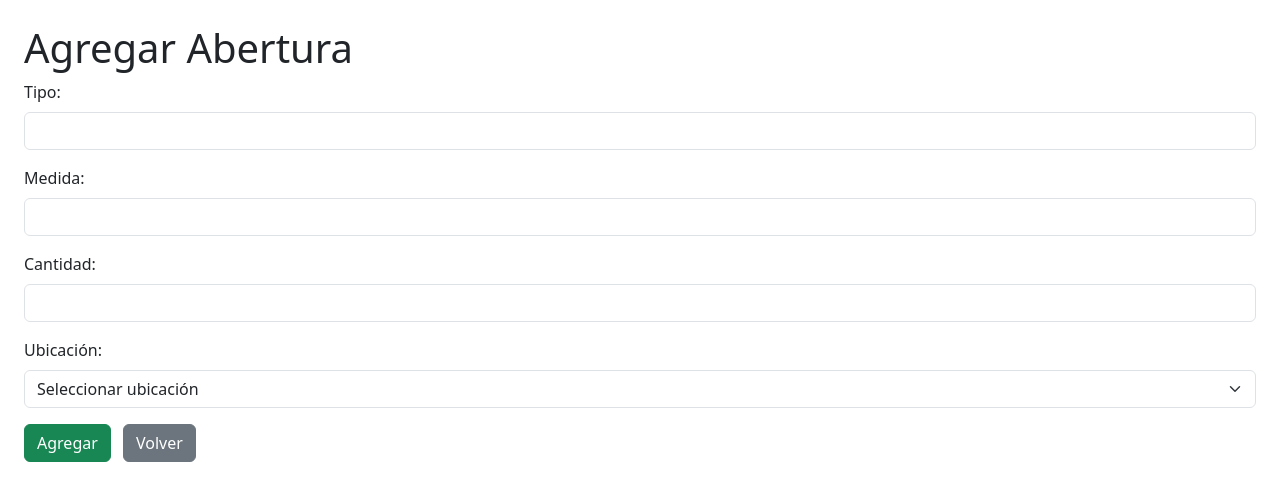
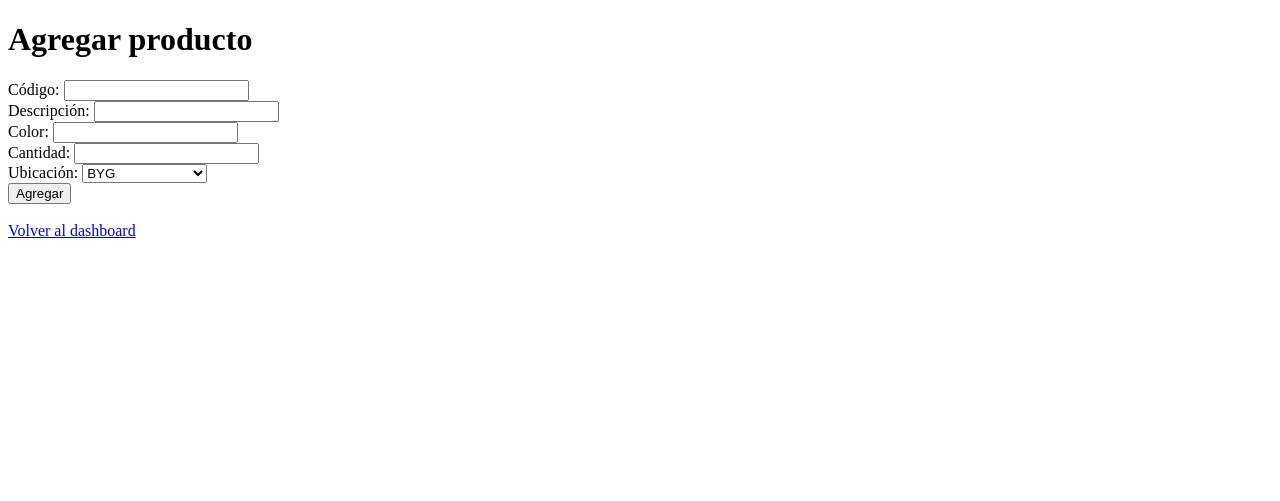
Before and after one commit to CarolinaMercado184/stockAberturas-, a Python web app: template templates/agregar.html in a window 1280 px wide. Shown: the top 501 px of the page. Run offline with Jinja, Linux system fonts and the light colour scheme; the template is opened without the code that fills it, so the values that code supplies are empty.

Commit message:
Update agregar.html

```diff
--- a/templates/agregar.html
+++ b/templates/agregar.html
@@ -1,44 +1,36 @@
 <!DOCTYPE html>
-<html>
+<html lang="es">
 <head>
-    <title>Agregar Abertura</title>
-    <link rel="stylesheet" href="https://cdn.jsdelivr.net/npm/bootstrap@5.3.0/dist/css/bootstrap.min.css">
+    <meta charset="UTF-8">
+    <title>Agregar Producto</title>
 </head>
-<body class="p-4">
-    <h1>Agregar Abertura</h1>
+<body>
+    <h1>Agregar producto</h1>
 
-    {% if error %}
-        <div class="alert alert-danger">{{ error }}</div>
-    {% endif %}
+    <form action="/agregar" method="post">
+        <label for="codigo">Código:</label>
+        <input type="text" name="codigo" required><br>
 
-    <form method="post" action="/agregar" class="mb-3">
-        <div class="mb-3">
-            <label for="tipo" class="form-label">Tipo:</label>
-            <input type="text" name="tipo" id="tipo" class="form-control" required>
-        </div>
+        <label for="descripcion">Descripción:</label>
+        <input type="text" name="descripcion" required><br>
 
-        <div class="mb-3">
-            <label for="medida" class="form-label">Medida:</label>
-            <input type="text" name="medida" id="medida" class="form-control" required>
-        </div>
+        <label for="color">Color:</label>
+        <input type="text" name="color" required><br>
 
-        <div class="mb-3">
-            <label for="cantidad" class="form-label">Cantidad:</label>
-            <input type="number" name="cantidad" id="cantidad" class="form-control" required>
-        </div>
+        <label for="cantidad">Cantidad:</label>
+        <input type="number" name="cantidad" required><br>
 
-        <div class="mb-3">
-            <label for="ubicacion" class="form-label">Ubicación:</label>
-            <select name="ubicacion" id="ubicacion" class="form-select" required>
-                <option value="">Seleccionar ubicación</option>
-                <option value="1">BYG</option>
-                <option value="2">LA ECONÓMICA</option>
-                <option value="3">GALPÓN</option>
-            </select>
-        </div>
+        <label for="ubicacion">Ubicación:</label>
+        <select name="ubicacion" required>
+            <option value="BYG">BYG</option>
+            <option value="LA ECONÓMICA">LA ECONÓMICA</option>
+            <option value="GALPÓN">GALPÓN</option>
+        </select><br>
 
-        <button type="submit" class="btn btn-success">Agregar</button>
-        <a href="/dashboard" class="btn btn-secondary ms-2">Volver</a>
+        <button type="submit">Agregar</button>
     </form>
+
+    <br>
+    <a href="/dashboard">Volver al dashboard</a>
 </body>
 </html>
```
